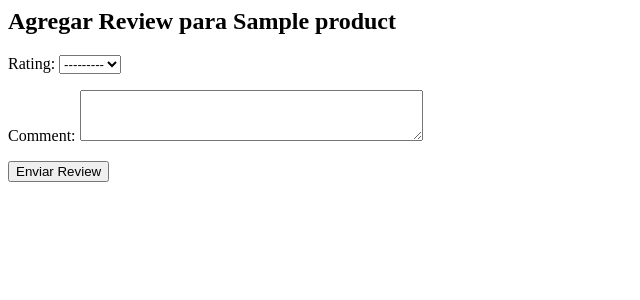
After one commit to jdllorento/ArteNativo, a Django app: page /products/1/add-review/ in a window 1280 px wide. The commit adds this page. Shown: the top 300 px of the page, without its empty margins (0-640 px from the left). Run offline with Django 4.2, Linux system fonts and the light colour scheme; a user stored in the database is signed in; tables that the repository leaves empty hold one stand-in row (values such as "Sample post").

Commit message:
Added review form and reviews display

```diff
--- /dev/null
+++ b/products/forms.py
@@ -0,0 +1,11 @@
+from django import forms
+from .models import Review
+
+class ReviewForm(forms.ModelForm):
+    class Meta:
+        model = Review
+        fields = ['rating', 'comment']
+        widgets = {
+            'rating': forms.Select(choices=[(i, i) for i in range(1, 6)]),  # Dropdown de 1 a 5
+            'comment': forms.Textarea(attrs={'rows': 3}),
+        }
--- a/products/models.py
+++ b/products/models.py
@@ -1,5 +1,6 @@
 from django.db import models
-
+from django.conf import settings
+from django.db.models import Avg
 # Create your models here.
 
 class Category(models.Model):
@@ -17,5 +18,19 @@ class Product(models.Model):
     category = models.ForeignKey(Category, on_delete=models.SET_NULL, null=True, related_name="products")
     date_added = models.DateTimeField(auto_now_add=True)
 
+    def average_rating(self):
+        avg = self.reviews.aggregate(Avg('rating'))['reviews__rating']
+        return round(avg, 1) if avg else 0
+
     def __str__(self):
         return self.name
+
+class Review(models.Model):
+    product = models.ForeignKey('products.Product', on_delete=models.CASCADE, related_name='reviews')
+    user = models.ForeignKey(settings.AUTH_USER_MODEL, on_delete=models.CASCADE)
+    rating = models.IntegerField(choices=[(i, i) for i in range(1,6)])
+    comment = models.TextField(null = True, blank= True)
+    created_at = models.DateTimeField(auto_now_add=True)
+
+    def __str__(self):
+        return f"Review by {self.user.username} - {self.rating} Stars"
--- /dev/null
+++ b/products/templates/products/add_review.html
@@ -0,0 +1,10 @@
+{% block content %}
+<div class="container mt-4">
+    <h2>Agregar Review para {{ product.name }}</h2>
+    <form method="post">
+        {% csrf_token %}
+        {{ form.as_p }}
+        <button type="submit" class="btn btn-primary">Enviar Review</button>
+    </form>
+</div>
+{% endblock %}
--- a/products/templates/products/product_list.html
+++ b/products/templates/products/product_list.html
@@ -12,6 +12,7 @@
                 {% endif %}
                 <div class="card-body">
                     <h5 class="card-title">{{ product.name }}</h5>
+                    <p>Calificación promedio: {{ product.average_rating|default:0|floatformat:1 }} ⭐</p>
                     <p class="card-text"><strong>Precio:</strong> ${{ product.price }}</p>
                     <a href="{% url 'product_detail' product.id %}" class="btn btn-primary">Ver detalles</a>
                 </div>
--- a/products/urls.py
+++ b/products/urls.py
@@ -1,7 +1,8 @@
 from django.urls import path
-from .views import product_list, product_detail
+from .views import product_list, product_detail, add_review
 
 urlpatterns = [
     path('', product_list, name = 'product_list'),
-    path('<int:product_id>/', product_detail, name = 'product_detail')
+    path('<int:product_id>/', product_detail, name = 'product_detail'),
+    path('<int:product_id>/add-review/', add_review, name = 'add_review')
 ]
--- a/products/views.py
+++ b/products/views.py
@@ -1,11 +1,31 @@
-from django.shortcuts import render, get_object_or_404
-from .models import Product
+from django.shortcuts import render, get_object_or_404, redirect
+from django.db.models import Avg
+from .models import Product, Review
+from django.contrib.auth.decorators import login_required
+from .forms import ReviewForm
 # Create your views here.
 
 def product_list(request):
-    products = Product.objects.all()
+    products = Product.objects.annotate(average_rating=Avg('reviews__rating'))
     return render(request, 'products/product_list.html', {'products':products})
 
 def product_detail(request, product_id):
     product = get_object_or_404(Product, id=product_id)
-    return render(request, 'products/product_detail.html', {'product': product})
+    reviews = product.reviews.all()
+    return render(request, 'products/product_detail.html', {'product': product, 'reviews':reviews})
+
+@login_required
+def add_review(request, product_id):
+    product = get_object_or_404(Product, id = product_id)
+    if request.method == "POST":
+        form = ReviewForm(request.POST)
+        if form.is_valid():
+            review = form.save(commit=False)
+            review.user = request.user
+            review.product = product
+            review.save()
+            return redirect('product_detail', product_id=product.id)
+    else:
+        form = ReviewForm()
+
+    return render(request, 'products/add_review.html', {'form':form, 'product':product})
```
Also changed, not shown: products/templates/products/product_detail.html (+22 -0 lines), products/migrations/0003_review.py (added), products/migrations/0004_review_comment.py (added).
